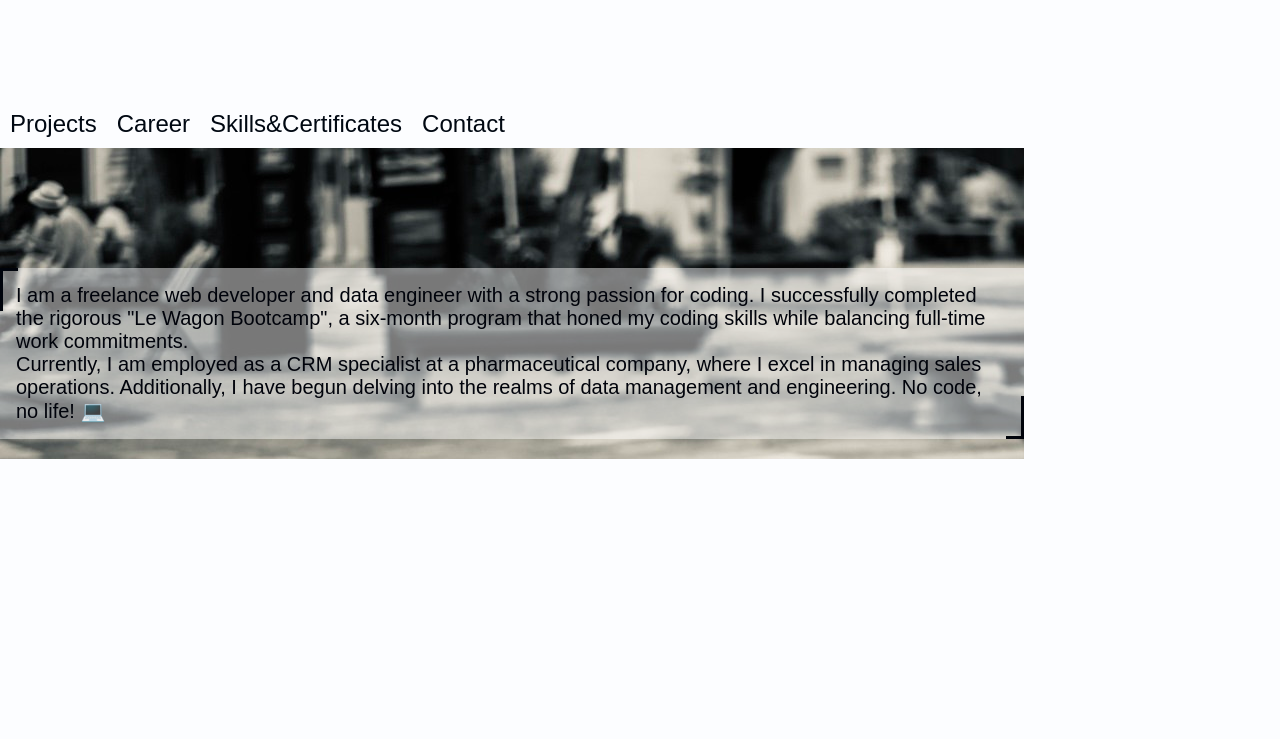
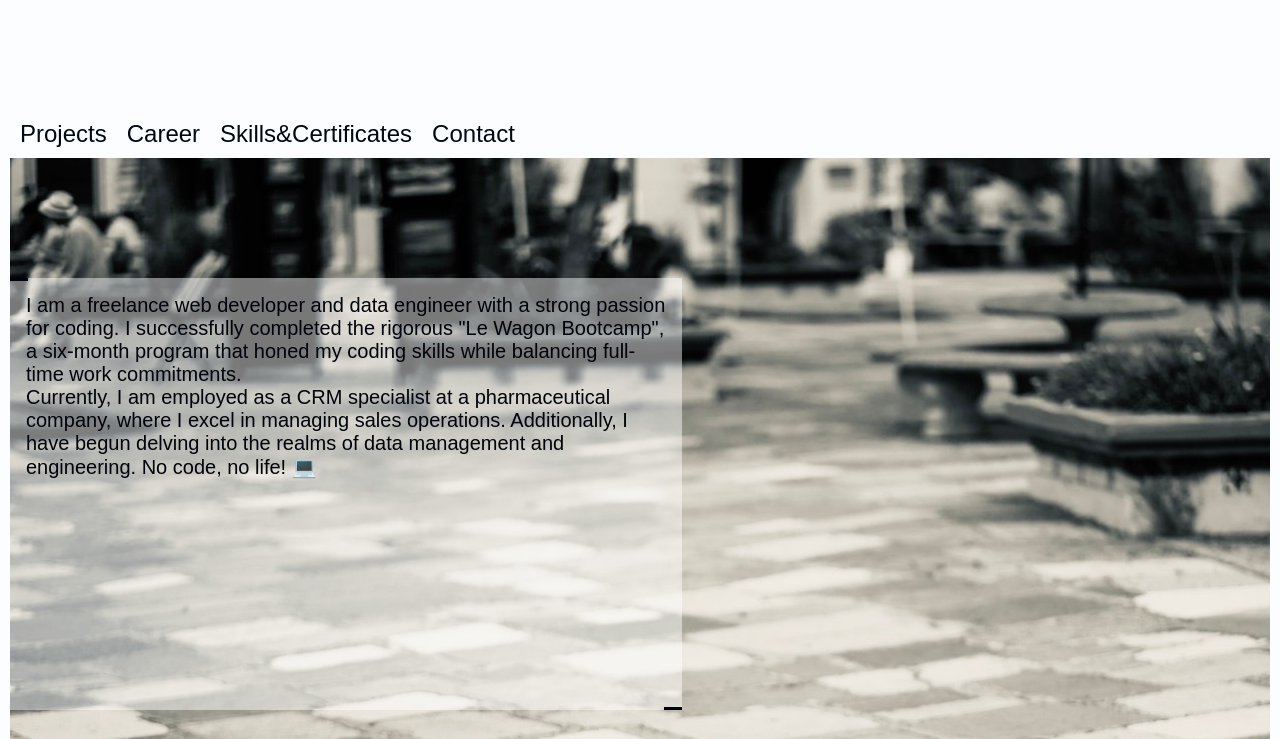
Before and after one commit to komegi1215/homepage, a React (Create React App) app in the folder frontend/: page / in a window 1280 px wide. Shown: the top 739 px of the page. Built offline with nearby package versions, Linux system fonts and the light colour scheme; no server answers.

Commit message:
Updated stylying for the front page

```diff
--- a/frontend/src/components/Home.js
+++ b/frontend/src/components/Home.js
@@ -23,12 +23,12 @@ function Home() {
         <div className="row">
           <div className="upper-container">
 
-            <div
+            {/* <div
               className="right-container"
               data-profile-target="profileText"
               data-link-url="https://www.lewagon.com/"
               data-link-text="Le Wagon"
-            >
+            > */}
               <p
                 className="description"
                 data-action="mouseover->profile#showMore"
@@ -44,7 +44,7 @@ function Home() {
                 management and engineering. No code, no life! 💻
               </p>
             </div>
-          </div>
+          {/* </div> */}
           <div className="bottom-container">
 
           </div>
--- a/frontend/src/styles/Home.css
+++ b/frontend/src/styles/Home.css
@@ -1,7 +1,8 @@
 
 .all-container {
   padding-top: 100px;
-  width: 80%;
+  width: auto;
+  margin: 10px;
 
 }
 
@@ -32,6 +33,7 @@ html, body {
 
 .upper-container {
   display: flex;
+  height: 100vh;
   flex-direction: row;
   justify-content: space-between;
   margin: auto;
@@ -107,6 +109,8 @@ html, body {
   font-size: 20px;
   text-align: left;
   background-color: rgba(255, 255, 255, 0.467);
+  height: 50vh;
+  width: 50vw;
 }
 
 
@@ -118,7 +122,7 @@ html, body {
 .description::after {
     position: absolute;
     width: 15px;
-    height: 40px;
+    /* height: 40px; */
     content: '';
 }
 
```
